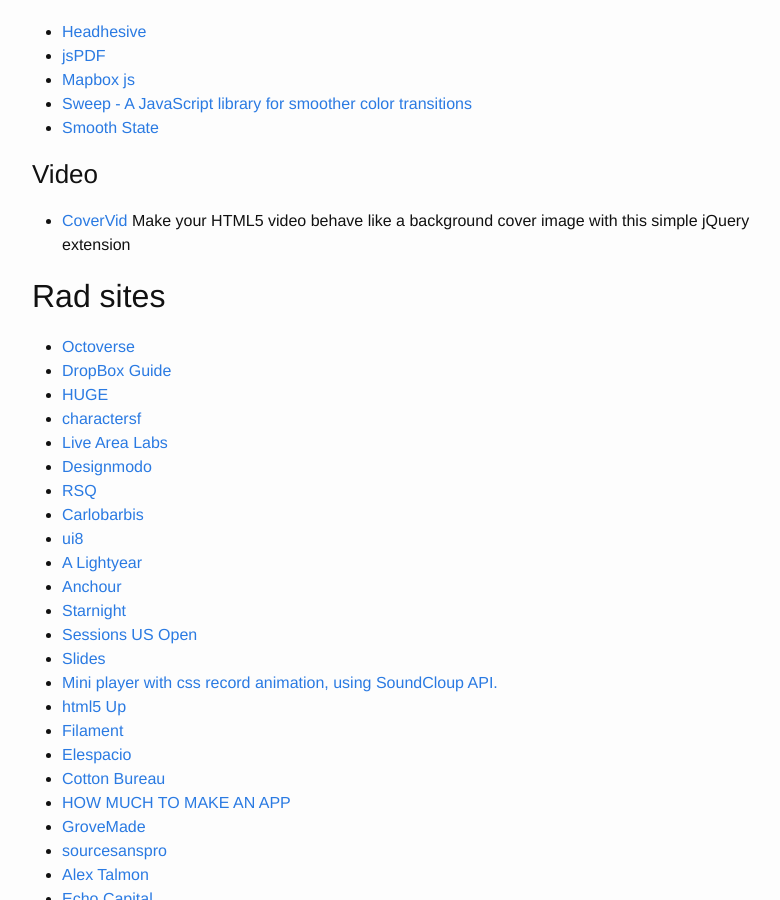
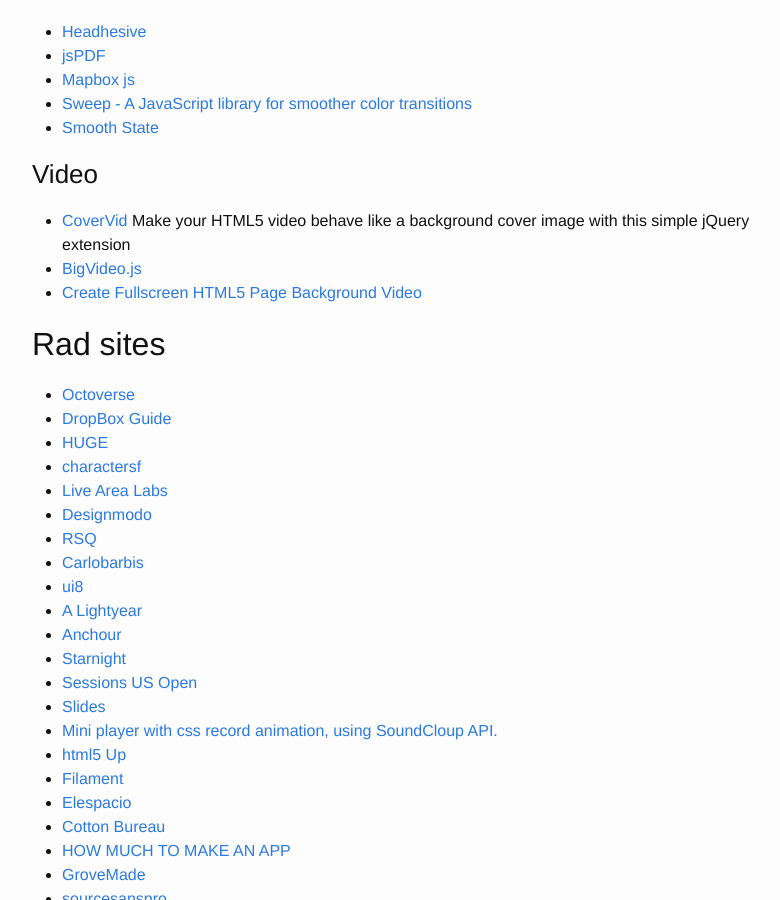
Before and after one commit to brownerd/brownerd.github.io, a Jekyll site: the page built from _posts/2014-10-06-reading-list-2014.md, in a window 1280 px wide and 900 px high, scrolled down 28832 px. Shown: the whole window, without its empty margins (238-1018 px from the left). Built offline with Jekyll 4.4.1, drawn with Linux system fonts in a browser that asks for light colours; emoji names are drawn with the system emoji font.

Commit message:
add full screen video resources

```diff
--- a/_posts/2014-10-06-reading-list-2014.md
+++ b/_posts/2014-10-06-reading-list-2014.md
@@ -1421,6 +1421,8 @@ packed in a single CSS or SCSS file.
 ### Video
 - [CoverVid](https://github.com/stefanerickson/covervid)
  Make your HTML5 video behave like a background cover image with this simple jQuery extension
+- [BigVideo.js](http://dfcb.github.io/BigVideo.js/)
+- [Create Fullscreen HTML5 Page Background Video](http://demosthenes.info/blog/777/Create-Fullscreen-HTML5-Page-Background-Video)
 
 
 
```
